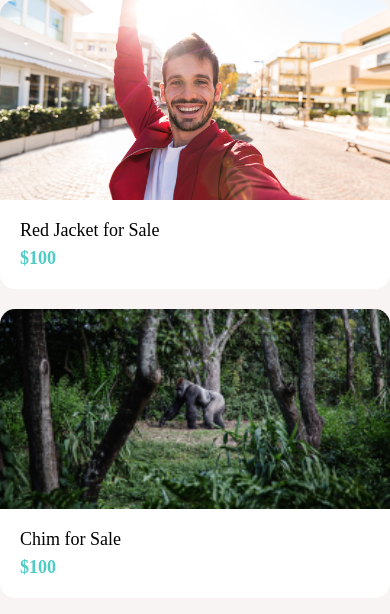
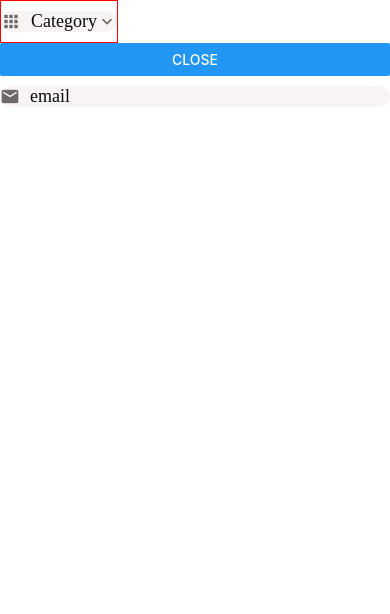
Before and after one commit to faizel1/liwach, a React Native app: screen / in a window 390 px wide. Shown: the top 614 px of the page. Built offline with nearby package versions, Linux system fonts and the light colour scheme.

Commit message:
input component almost done

```diff
--- a/App.js
+++ b/App.js
@@ -1,31 +1,23 @@
-import React from 'react';
+import React, {useState} from 'react';
 
-import {
-  ImageBackground,
-  Image,
-  StyleSheet,
-  Text,
-  TouchableOpacity,
-  View,
-} from 'react-native';
-import AppText from './app/components/AppText';
-import ViewImageScreen from './app/screen/ViewImageScreen';
-import WellcomeScreen from './app/screen/WellcomeScreen';
-
-import AppButton from './app/components/AppButton';
-import Card from './app/components/Card';
-import ListingDetailsScreen from './app/screen/ListingDetailsScreen';
-
-import MessagesScreen from './app/screen/MessagesScreen';
+import {TextInput, Switch, Text} from 'react-native';
+import AppPicker from './app/components/AppPicker';
+import AppTextInput from './app/components/AppTextInput';
 import Screen from './app/components/Screen';
-import Icon from './app/components/Icon';
-import ListItem from './app/components/ListItem';
-import AccountScreen from './app/components/AccountScreen';
-import ListingScreen from './app/screen/ListingScreen';
-// icon usage <Icon name="email" size={30} color="blue" />
 
 export default function App() {
+  const [isNew, setIsNew] = useState(false);
+const categories=[
+  {label:"furn1", value:1},
+  {label:"furn2", value:2},
+  {label:"furn3", value:3},
+  {label:"furn4", value:4},
+  {label:"furn5", value:5},
+]
   return (
-<ListingScreen />
+    <Screen>
+      <AppPicker items={categories} icon="apps" placeholder="Category" />
+      <AppTextInput icon="email" placeholder="email" />
+    </Screen>
   );
 }
--- /dev/null
+++ b/app/components/AppPicker.js
@@ -0,0 +1,74 @@
+//this componente is cutom picker becsues it isnt found on expo you should use the third party library for picker in the featur
+
+import React, {useState} from 'react';
+import {
+  Button,
+  FlatList,
+  Modal,
+  StyleSheet,
+  TouchableNativeFeedback,
+  View,
+} from 'react-native';
+
+import MatIcon from 'react-native-vector-icons/MaterialCommunityIcons';
+
+import DefaultStyles from '../config/style';
+import AppText from './AppText';
+import PickerItem from './PickerItem';
+import Screen from './Screen';
+
+export default function AppPicker({icon, placeholder, items}) {
+  const [modalVisible, setModalVisible] = useState(false);
+
+  return (
+    <>
+      <TouchableNativeFeedback onPress={() => setModalVisible(true)}>
+        <View style={styles.container}>
+          {icon && (
+            <MatIcon
+              style={styles.icon}
+              name={icon}
+              color={DefaultStyles.colors.medium}
+              size={20}
+            />
+          )}
+          <AppText style={styles.text}>{placeholder}</AppText>
+          <MatIcon
+            name="chevron-down"
+            color={DefaultStyles.colors.medium}
+            size={20}
+          />
+        </View>
+      </TouchableNativeFeedback>
+
+      <Modal visible={modalVisible} animationType="slide">
+        <FlatList
+          data={items}
+          keyExtractor={item => item.value.toString()}
+          renderItem={({item}) => (
+            <PickerItem label={item.label} onPress={() => console.log(item)} />
+            )}
+        />
+      </Modal>
+            <Button title="close" onPress={() => setModalVisible(false)} />
+    </>
+  );
+}
+
+const styles = StyleSheet.create({
+  container: {
+    alignContent: 'center',
+    backgroundColor: DefaultStyles.colors.light,
+    borderRadius: 25,
+    flexDirection: 'row',
+    width: '100%',
+    marginVertical: 10,
+  },
+  icon: {
+    marginRight: 10,
+    alignSelf: 'center',
+  },
+  text: {
+    flex: 1,
+  },
+});
--- a/app/components/AppText.js
+++ b/app/components/AppText.js
@@ -1,13 +1,12 @@
+
+
+
 import React from 'react';
-import {Platform, StyleSheet, Text, View} from 'react-native';
+import { Text} from 'react-native';
+
+import DefaultStyles from "../config/style";
+
 
 export default function AppText({children, style}) {
-  return(<Text style={[styles.text, style]}>{children}</Text>);
+  return(<Text style={[DefaultStyles.text, style]}>{children}</Text>);
 }
-
-const styles = StyleSheet.create({
-  text: {
-    fontSize: 18,
-    fontFamily: Platform.OS === 'android' ? 'Roboto' : 'Avenir',
-  },
-});
--- /dev/null
+++ b/app/components/AppTextInput.js
@@ -0,0 +1,39 @@
+import React from 'react';
+import {Platform, StyleSheet, Text, TextInput, View} from 'react-native';
+
+// import {MaterialCommunityIcons} from 'react-native-vector-icons/MaterialCommunityIcons';
+import MatIcon from 'react-native-vector-icons/MaterialCommunityIcons';
+
+import DefaultStyles from "../config/style";
+
+export default function AppTextInput({icon, ...otherProps}) {
+  return (
+    <View style={styles.container}>
+      {icon && (
+        <MatIcon
+          style={styles.icon}
+          name={icon}
+          color={DefaultStyles.colors.medium}
+          size={20}
+        />
+      )}
+
+      <TextInput style={DefaultStyles.text} {...otherProps} />
+    </View>
+  );
+}
+
+const styles = StyleSheet.create({
+  container: {
+    alignContent: 'center',
+    backgroundColor: DefaultStyles.colors.light,
+    borderRadius: 25,
+    flexDirection: 'row',
+    width: '100%',
+    marginVertical: 10,
+  },
+  icon: {
+    marginRight: 10,
+    alignSelf: 'center',
+  },
+});
--- /dev/null
+++ b/app/components/PickerItem.js
@@ -0,0 +1,16 @@
+import React from 'react'
+import { StyleSheet, Text, TouchableOpacity, View } from 'react-native'
+import AppText from './AppText'
+
+export default function PickerItem({label,onPress}) {
+    return (
+        <TouchableOpacity onPress={onPress}>
+
+        <AppText style={styles.text}>{label}</AppText>
+        </TouchableOpacity>
+    )
+}
+
+const styles = StyleSheet.create({
+    text:{padding:20}
+})
--- a/app/config/colors.js
+++ b/app/config/colors.js
@@ -8,5 +8,6 @@
     white:"#fff",
     medium:"#6e6969",
     light:"#f8f4f4",
+    dark:"#0c0c0c",
     danger:"#ff5252"
 }
--- /dev/null
+++ b/app/config/style.js
@@ -0,0 +1,15 @@
+
+
+
+
+import {Platform} from 'react-native';
+
+import colors from './colors';
+export default {
+  colors:colors,
+    text: {
+    color: colors.dark,
+    fontSize: 18,
+    fontFamily: Platform.OS === 'android' ? 'Roboto' : 'Avenir',
+  },
+};
```
